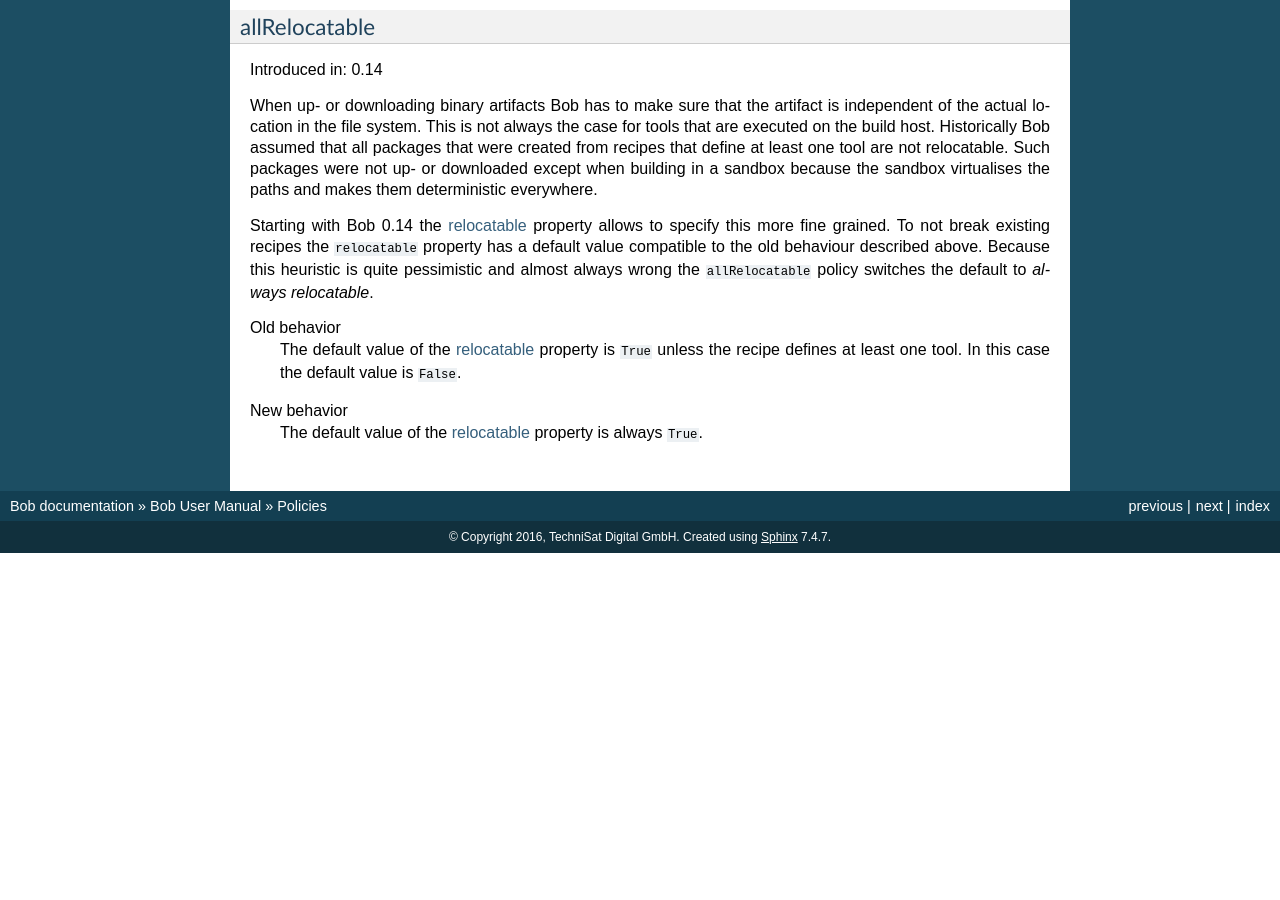
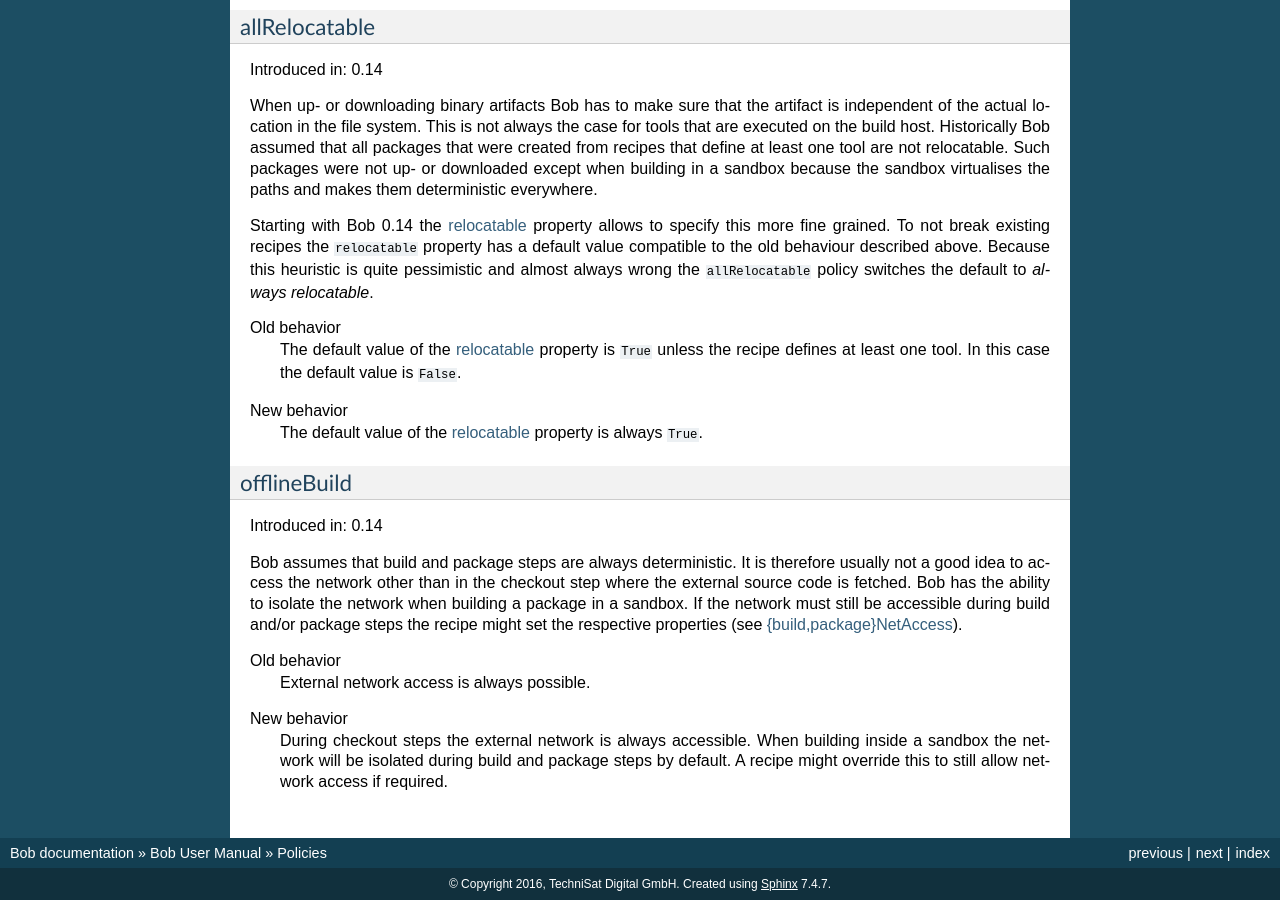
Before and after one commit to BobBuildTool/bob, a Sphinx documentation site: the page built from doc/manual/policies.rst, in a window 1280 px wide and 900 px high, scrolled down 3032 px. Built offline with Sphinx 7.4.7, drawn with Linux system fonts in a browser that asks for light colours; formulas are drawn with MathJax 3; the version number could not be read and is left out; before the commit the page ends 3585 px from its top, so only the background shows below that.

Commit message:
doc: document network access knobs

```diff
--- a/doc/manual/policies.rst
+++ b/doc/manual/policies.rst
@@ -241,3 +241,26 @@ Old behavior
 New behavior
     The default value of the :ref:`configuration-recipes-relocatable` property
     is always ``True``.
+
+.. _policies-offlineBuild:
+
+offlineBuild
+~~~~~~~~~~~~
+
+Introduced in: 0.14
+
+Bob assumes that build and package steps are always deterministic. It is
+therefore usually not a good idea to access the network other than in the
+checkout step where the external source code is fetched. Bob has the ability to
+isolate the network when building a package in a sandbox. If the network must
+still be accessible during build and/or package steps the recipe might set the
+respective properties (see :ref:`configuration-recipes-netAccess`).
+
+Old behavior
+    External network access is always possible.
+
+New behavior
+    During checkout steps the external network is always accessible. When
+    building inside a sandbox the network will be isolated during build and
+    package steps by default. A recipe might override this to still allow
+    network access if required.
```
Also changed, not shown: doc/manual/configuration.rst (+21 -0 lines).
